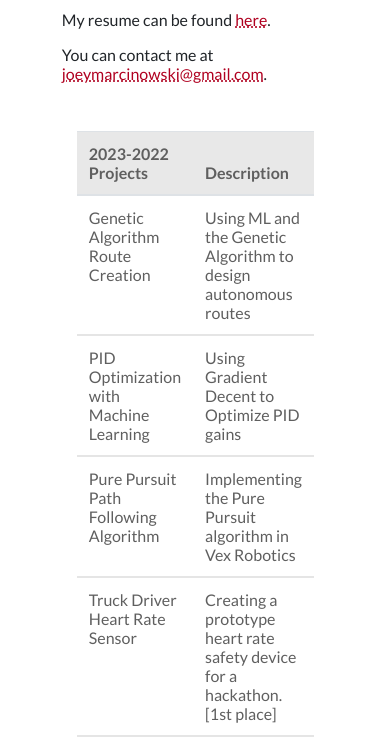
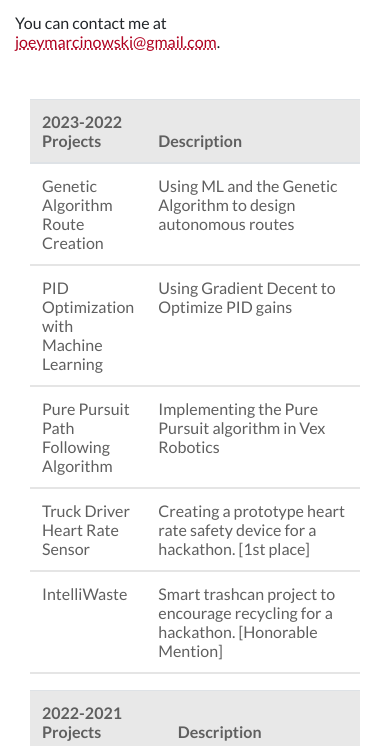
Before and after one commit to jmarcinowski/JMarcinowski.github.io, a plain HTML site: page index.html in a window 390 px wide. Shown: the part 344-1090 px from the top of the page. Drawn offline with nearby package versions, Linux system fonts and the light colour scheme.

Commit message:
Better for mobile

```diff
--- a/index.html
+++ b/index.html
@@ -19,8 +19,6 @@
     <meta property="og:title" content="Introduction To VEX Sensors" />
     <meta property="og:description"
         content="Robotics programming can be daunting to new members, but it does not need to be." />
-    <meta property="og:url" content="https://2602b.github.io/IntroductionToVEXProgramming/" />
-    <!-- logo -->
     <link rel="shortcut icon" type="image/x-icon" href="static/favicon.png" />
 
     <style>
@@ -42,6 +40,14 @@
             font-family: 'Lato', sans-serif;
             margin-left: 12%;
             margin-right: 12%;
+        }
+
+        @media (max-width: 767px) {
+            html>body {
+                margin: 0;
+                width: 100%;
+                box-sizing: border-box;
+            }
         }
 
         #content {
@@ -172,7 +178,6 @@
 <body>
     <div style="margin-top: 40px;"></div>
     <div>
-        <!-- <img src="static/Hopkinetics.png" height="75" width=auto> -->
         <p>&nbsp;</p>
         <div id="global">
         </div>
@@ -1270,76 +1275,6 @@
                             <td colspan="2" class="p-0">
                                 <div class="collapse" id="accordion-6" data-bs-parent="#centerAccordion">
                                     <div class="card card-body">
-                                        <!-- <h3>Understanding How PID Controllers Work</h3>
-                                        <p>All PID systems need 3 things, a feedback input, a system output, and some
-                                            code to manipulate the output. In our case, the feedback input is used with
-                                            a gyro from the VEX inertial sensor, the output is the voltage to the motors
-                                            (one side spinning in reverse). While the program is running, I will specify
-                                            a target heading, which would create an error difference in code,
-                                            recalculating the motor voltages.</p>
-                                        <p>The PID controller is tuned using 3 variables, (Kp, Ki, Kd) each change
-                                            their corresponding equation to be more in tune, or out of tune. Lastly each
-                                            of these equations has an input variable which is the error between where it
-                                            is and the programmed target heading.</p>
-                                        <h3>Proportional Control</h3>
-                                        <p>Proportional control reacts only to how far the robot is away from it’s
-                                            target.
-                                            When it has a greater error, the robot will spin faster, when it has a lower
-                                            error,
-                                            the robot will spin slower. By itself, this is a poor control loop to use
-                                            because
-                                            the robot will always end in an oscillation between pointing left, than
-                                            right. The
-                                            second issue is that it only works for large errors, like when it’s +20
-                                            degrees off,
-                                            When the error is too small (i.e 2 degrees), the output will be too small
-                                            and the
-                                            robot won’t turn.</p>
-                                        <center>MATH</center>
-                                        <h3>Integral Control</h3>
-                                        <p>Integral control allows the robot to turn for very small angles. It does this
-                                            by repeatably summing itself so the output of the equation is always
-                                            growing,
-                                            unless the error is 0. On the robot, this looks like the motors will keep
-                                            speeding
-                                            up any time the robot isn’t turning towards it’s target. For smaller angles,
-                                            this
-                                            works well, but for larger angles it has the issue of massively
-                                            overshooting. The
-                                            way we got around that is we set Ki (the variable to tune this equation) to
-                                            0
-                                            for any angle greater than 20 degrees, anything else and it’ll be 0.005.</p>
-                                        <center>
-                                            MATH
-                                            <p>In code, it’s much simpler to understand</p>
-                                            CODE
-                                        </center>
-                                        <h3>Derivative Control</h3>
-                                        <p>Derivative control reacts to the speed the robot is turning at, When just
-                                            using
-                                            proportional or integral control the robot will continue to overshoot
-                                            because it’s
-                                            not programmed to stop the turn comfortably. Derivative control by itself
-                                            will
-                                            stop any left right accelerations by spinning the wheels opposite to the
-                                            direction
-                                            the hit came from. The issue is this control doesn’t tell the robot to turn
-                                            to a
-                                            specific point, it just stops any unwanted rotation so it must be used with
-                                            at
-                                            least proportional control.</p>
-                                        <center>
-                                            MATH
-                                            In code,
-                                            CODE
-                                        </center>
-                                        <h3>Wheel Voltage</h3>
-                                        <p>From here, it’s very simple to get the wheel voltage of each side.</p>
-                                        <center>
-                                            MATH
-                                        </center>
-                                        The system is capped at 12v on VEX motors
-                                    </div> -->
                                         <object data="/PID_Notebook.pdf" type="application/pdf" width="100%"
                                             height="500px">
                                             <p>Unable to display PDF file. <a href="/PID_Notebook.pdf">Download</a>
```
